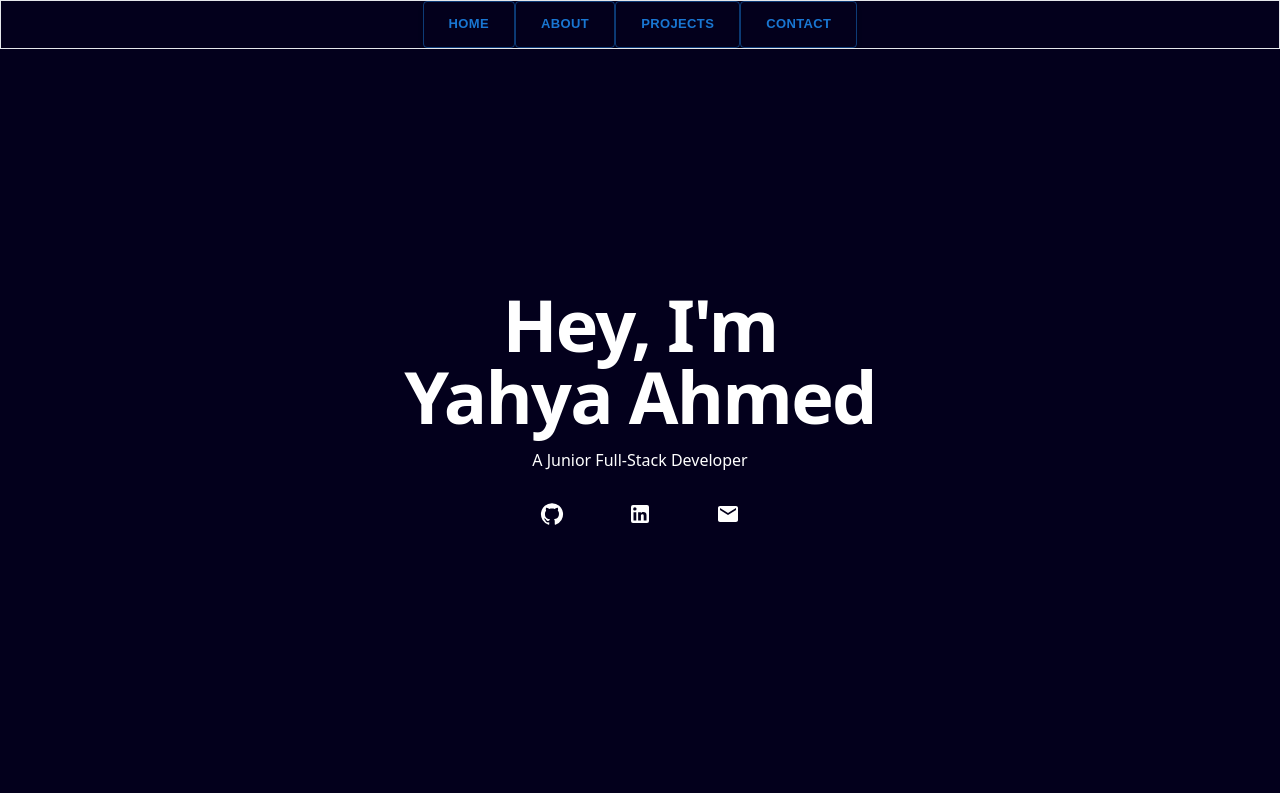
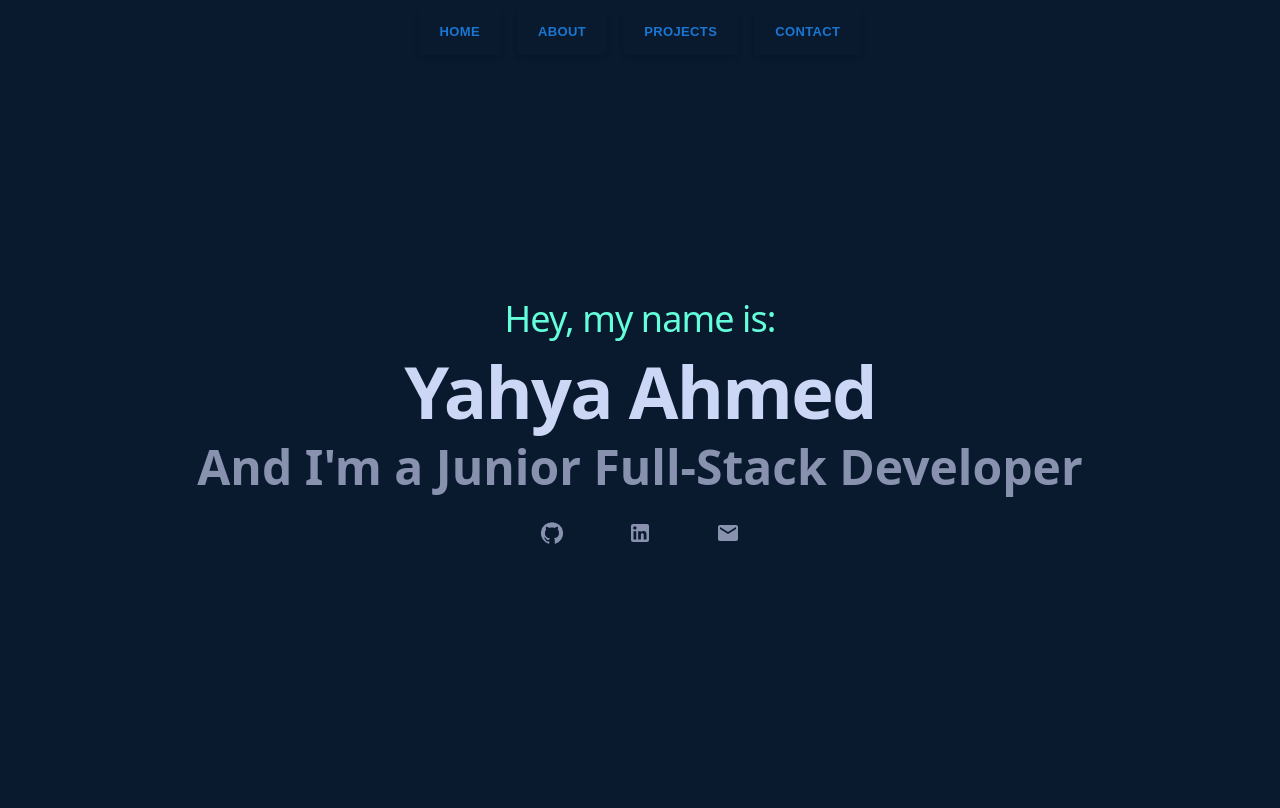
Before and after one commit to yiahmed/portfolio_template, a Next.js app: page / in a window 1280 px wide. Built offline with nearby package versions, Linux system fonts and the light colour scheme.

Commit message:
Brit scheme complete, needs font

```diff
--- a/components/layout.js
+++ b/components/layout.js
@@ -3,13 +3,12 @@ import Footer from "./footer/footer";
 
 export default function Layout({ children }) {
   return (
-    <div className="w-screen h-screen ">
+    <div className="w-screen h-screen bg-[#0A1A2E] ">
       <Navbar />
-      <div
-        style={{ height: "93vh" }}
-        className="w-full"
-      >
-        <main className="h-full w-full overflow-auto flex flex-col items-center bg-[#03001C]" >{children}</main>
+      <div style={{ height: "93vh" }} className="w-full">
+        <main className="h-full w-full overflow-auto flex flex-col items-center bg-[#0A1A2E]">
+          {children}
+        </main>
       </div>
       {/* <Footer /> */}
     </div>
--- a/components/navbar/navbar-components/hamburgerMenu.js
+++ b/components/navbar/navbar-components/hamburgerMenu.js
@@ -12,7 +12,10 @@ export default function HamburgerMenu() {
   const [open, setState] = useState(false);
 
   const toggleDrawer = (open) => (event) => {
-    if (event.type === "keydown" && (event.key === "Tab" || event.key === "Shift")) {
+    if (
+      event.type === "keydown" &&
+      (event.key === "Tab" || event.key === "Shift")
+    ) {
       return;
     }
     setState(open);
@@ -20,7 +23,7 @@ export default function HamburgerMenu() {
 
   return (
     <div className="w-full flex justify-end sm:hidden">
-    <Box className="bg-[#03001C]">
+      <Box className="bg-[#0A1A2E]">
         <IconButton
           edge="start"
           color="inherit"
@@ -35,7 +38,7 @@ export default function HamburgerMenu() {
             },
           }}
         >
-        <MenuIcon sx={{fontSize: 45}}/>
+          <MenuIcon sx={{ fontSize: 45 }} />
         </IconButton>
 
         <Drawer
@@ -44,7 +47,7 @@ export default function HamburgerMenu() {
           onClose={toggleDrawer(false)}
           onOpen={toggleDrawer(true)}
         >
-        <Box sx={{ p: 2, height: 1, backgroundColor: "#03001C" }}>
+          <Box sx={{ p: 2, height: 1, backgroundColor: "#0A1A2E" }}>
             <IconButton sx={{ mb: 2 }}>
               <CloseIcon onClick={toggleDrawer(false)} sx={{ color: "#fff" }} />
             </IconButton>
@@ -52,19 +55,19 @@ export default function HamburgerMenu() {
             <Divider sx={{ mb: 2 }} />
 
             <Box sx={{ mb: 2 }}>
-            <ListItemButton>
+              <ListItemButton onClick={toggleDrawer(false)}>
                 <StyledLink href={"/"} text={"Home"} />
               </ListItemButton>
 
-            <ListItemButton>
+              <ListItemButton onClick={toggleDrawer(false)}>
                 <StyledLink href={"/about"} text={"About"} />
               </ListItemButton>
 
-            <ListItemButton>
+              <ListItemButton onClick={toggleDrawer(false)}>
                 <StyledLink href={"/project"} text={"Projects"} />
               </ListItemButton>
 
-            <ListItemButton>
+              <ListItemButton onClick={toggleDrawer(false)}>
                 <StyledLink href={"/contact"} text={"Contact"} />
               </ListItemButton>
             </Box>
--- a/components/navbar/navbar-components/styledLink.js
+++ b/components/navbar/navbar-components/styledLink.js
@@ -6,8 +6,8 @@ import { Button, styled } from "@mui/material";
 
 const StyledButton = styled(Button)(({ theme }) => ({
   "&:hover": {
-    backgroundColor: "#865DFF",
-    boxShadow: `${theme.shadows[4]}, 0px 0px 20px #865DFF`, // Decreased shadow intensity
+    backgroundColor: "#63FFDA",
+    boxShadow: `${theme.shadows[4]}, 0px 0px 20px #63FFDA`, // Decreased shadow intensity
     transition: "box-shadow 0.1s ease-in-out",
   },
 }));
@@ -20,8 +20,8 @@ const StyledLink = ({ href, text }) => {
     <div className="w-full md:w-auto">
       <Link href={href}>
         <StyledButton
-          className="text-white border shadow-md rounded-lg"
-          variant="outlined"
+          className="text-white shadow-md rounded-lg"
+          variant="text"
           size="small"
         >
           <LinkTitle text={text} />
--- a/components/navbar/navbar.js
+++ b/components/navbar/navbar.js
@@ -6,8 +6,8 @@ import MenuIcon from "@mui/icons-material/Menu";
 
 const Navbar = () => {
   return (
-    <div className="flex flex-wrap items-center justify-center px-4 space-x-4 border  bg-[#03001C] shadow-md overflow-x-auto">
-      <div className="hidden sm:flex">
+    <div className="flex flex-wrap items-center justify-center px-4 space-x-4 bg-[#0A1A2E] shadow-black shadow-2xl overflow-x-auto h-14 sm:h-16 ">
+      <div className="space-x-4 hidden sm:flex">
         <StyledLink href={"/"} text={"Home"} />
         <StyledLink href={"/about"} text={"About"} />
         <StyledLink href={"/project"} text={"Projects"} />
--- a/pages/index.js
+++ b/pages/index.js
@@ -2,6 +2,7 @@ import React, { useEffect, useState } from "react";
 import GitHubIcon from "@mui/icons-material/GitHub";
 import LinkedInIcon from "@mui/icons-material/LinkedIn";
 import EmailIcon from "@mui/icons-material/Email";
+import Link from "next/link";
 
 const Home = () => {
   const [showIcons, setShowIcons] = useState(false);
@@ -19,16 +20,22 @@ const Home = () => {
   };
 
   const handleLinkedInClick = () => {
-    window.open("https://www.linkedin.com/in/yahya-ahmed-1780b7168/", "_blank");
+    window.open("https://www.linkedin.com/in/yahyaiahmed/", "_blank");
   };
 
+  const handleEmailClick = () => {};
+
   return (
-    <div className="text-white flex flex-col justify-center items-center text-center h-full w-full">
-      <h1 className="text-5xl sm:text-7xl font-bold animate-fade mb-4 tracking-tight">
-        Hey, I'm <br />
+    <div className="text-[#8892AF] flex flex-col justify-center items-center text-center h-full w-full">
+      <h1 className="text-2xl sm:text-4xl text-[#63FFDA] animate-fade mb-4 tracking-tight">
+        Hey, my name is: <br />
+      </h1>
+      <h1 className="animate-fade text-5xl sm:text-7xl font-bold mb-4 tracking-tight text-[#CCD6F5]">
         Yahya Ahmed
       </h1>
-      <h3 className="animate-fade">A Junior Full-Stack Developer</h3>
+      <h3 className="animate-fade text-[#8892AF] font-bold text-3xl sm:text-5xl">
+        And I'm a Junior Full-Stack Developer
+      </h3>
       <div className="w-full py-7 space-x-16">
         <GitHubIcon
           className={`text-3xl sm:text-5xl animate-fade ${
@@ -44,12 +51,15 @@ const Home = () => {
           style={{ animationDelay: "1s" }}
           onClick={handleLinkedInClick}
         />
+        <Link href="/contact">
           <EmailIcon
+            onClick={handleEmailClick}
             className={`text-3xl sm:text-5xl animate-fade ${
               showIcons ? "" : "opacity-0"
             }`}
             style={{ animationDelay: "1s" }}
           />
+        </Link>
       </div>
     </div>
   );
--- a/pages/project/index.js
+++ b/pages/project/index.js
@@ -5,11 +5,10 @@ import React from "react";
 const index = () => {
   return (
     <div className="w-full h-full flex flex-col items-center justify-center animate-fade">
-      <h1 className="flex items-center justify-center h-12 text-5xl font-bold text-white mb-16">
-        Some things I've built
+      <h1 className="flex items-center justify-center h-12 text-5xl font-bold text-[#CCD6F5] mb-16">
+        Some things I've built:
       </h1>
       <div className="flex space-x-10">
-        <ProjectCards />
         <ProjectCards />
         <ProjectCards />
       </div>
```
Lines whose indentation alone changed are shown as unchanged.
